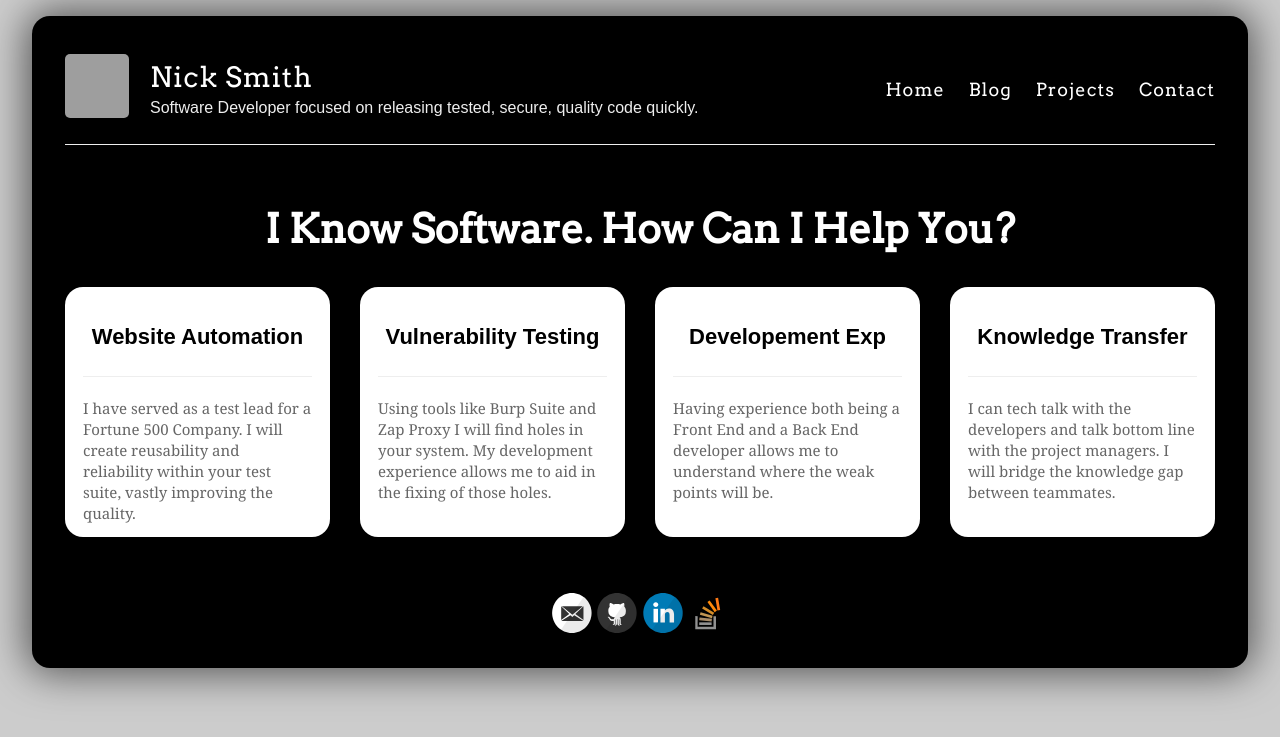
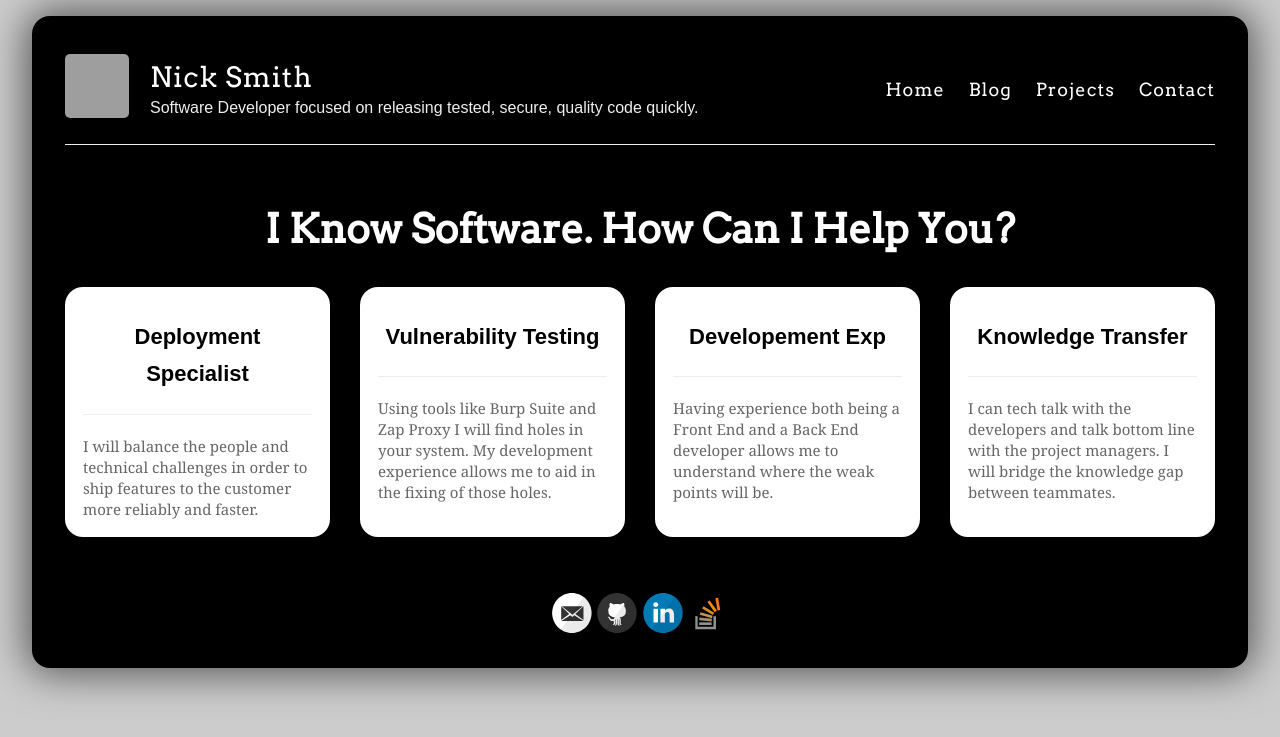
Before and after one commit to clickthisnick/clickthisnick.github.io, a Jekyll site: the page built from index.html, in a window 1280 px wide. Shown: the top 737 px of the page. Built offline with Jekyll 4.4.1, drawn with Linux system fonts in a browser that asks for light colours; some web fonts are replaced; grey boxes are pictures that could not be loaded.

Commit message:
Chore - update resume and gems

```diff
--- a/index.html
+++ b/index.html
@@ -18,7 +18,7 @@ title:
 
     <div class="row">
 
-      <div class="col-lg-3 col-sm-6">
+      <!-- <div class="col-lg-3 col-sm-6">
         <div class="inbox">
           <h4 class="skills-title">
             Website Automation
@@ -26,6 +26,18 @@ title:
           <hr>
           <p class="skills">
             I have served as a test lead for a Fortune 500 Company. I will create reusability and reliability within your test suite, vastly improving the quality.
+          </p>
+        </div>
+      </div> -->
+
+      <div class="col-lg-3 col-sm-6">
+        <div class="inbox">
+          <h4 class="skills-title">
+            Deployment Specialist
+          </h4>
+          <hr>
+          <p class="skills">
+            I will balance the people and technical challenges in order to ship features to the customer more reliably and faster.
           </p>
         </div>
       </div>
```
Also changed, not shown: Gemfile.lock, 2 other files.
